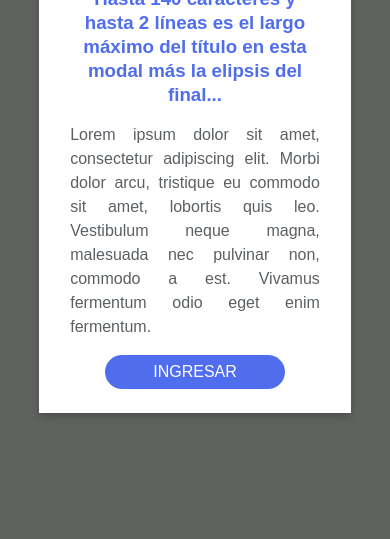
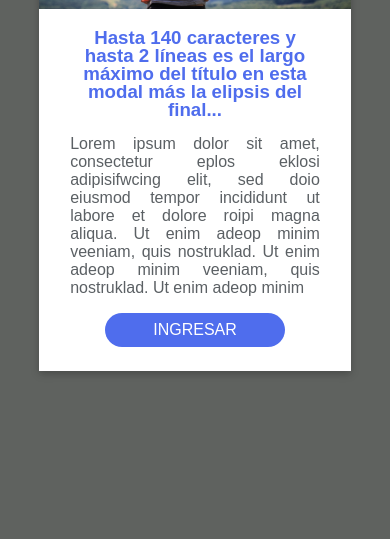
Before and after one commit to aariasquodem/popups, a website: page version1/index.html in a window 390 px wide. Shown: the part 305-844 px from the top of the page. Drawn offline with Linux system fonts and the light colour scheme.

Commit message:
add media queries

```diff
--- a/general-styles.scss
+++ b/general-styles.scss
@@ -51,7 +51,7 @@ body{
     color: #4f6ded;
     margin: 16px auto;
     width: 80%;
-    line-height: 24px;
+    line-height: 18px;
 }
 
 #popup p{
@@ -59,7 +59,6 @@ body{
     width: 80%;
     margin: 0 auto;
     color: #5b6064;
-    line-height: 24px;
 }
 
 #popup a{
@@ -108,3 +107,9 @@ body{
     height: 100%;
     object-fit: cover;
 }
+
+@media (max-height: 600px) and (max-width: 1024px) {
+    #popup{
+        width: 50%;
+    }
+}
--- a/version1/index.html
+++ b/version1/index.html
@@ -18,7 +18,7 @@
                 <img src="../assets/hero-image.png">
             </div>
             <h3>Hasta 140 caracteres y hasta 2 líneas es el largo máximo del título en esta modal más la elipsis del final...</h3>
-            <p>Lorem ipsum dolor sit amet, consectetur adipiscing elit. Morbi dolor arcu, tristique eu commodo sit amet, lobortis quis leo. Vestibulum neque magna, malesuada nec pulvinar non, commodo a est. Vivamus fermentum odio eget enim fermentum.</p>
+            <p>Lorem ipsum dolor sit amet, consectetur eplos eklosi adipisifwcing elit, sed doio eiusmod tempor incididunt ut labore et dolore roipi magna aliqua. Ut enim adeop minim veeniam, quis nostruklad. Ut enim adeop minim veeniam, quis nostruklad. Ut enim adeop minim</p>
             <a href="#">INGRESAR</a>
         </div>
     </div>
```
Also changed, not shown: general-styles.css, 1 other file.
